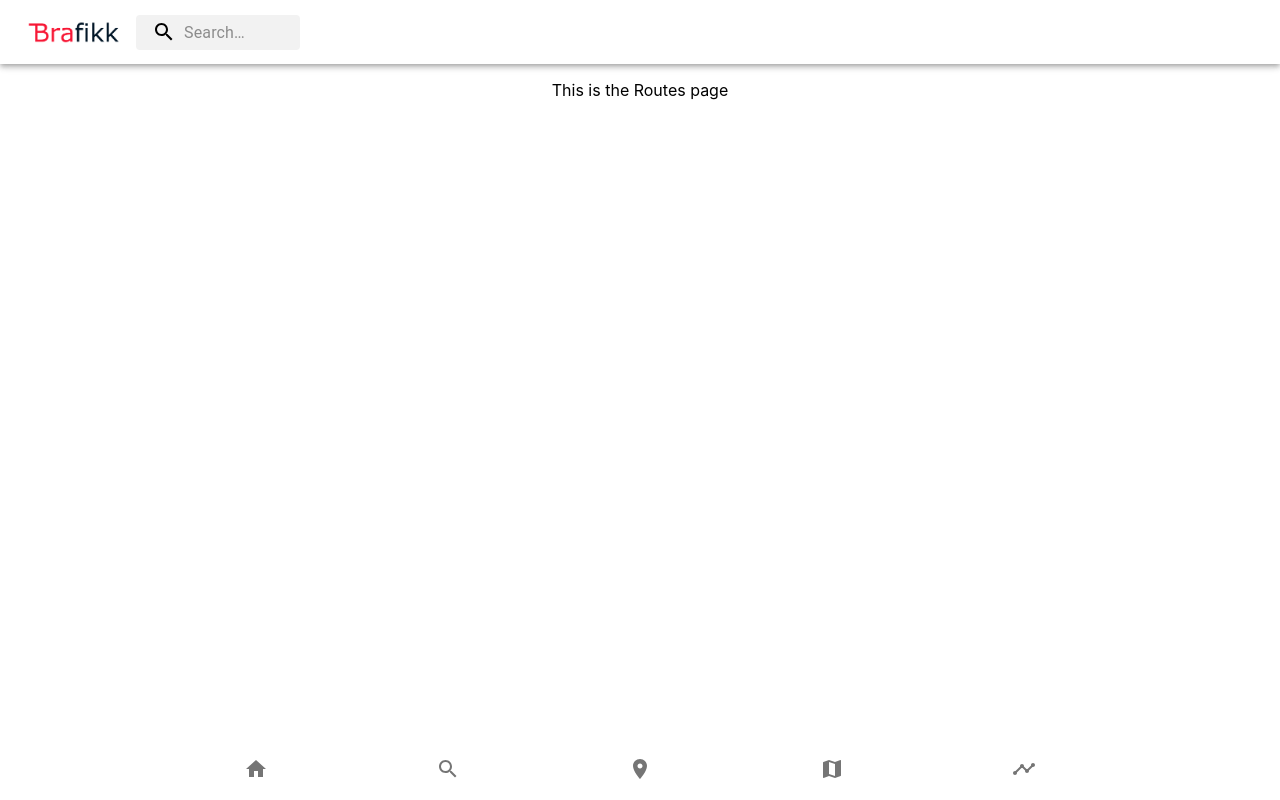
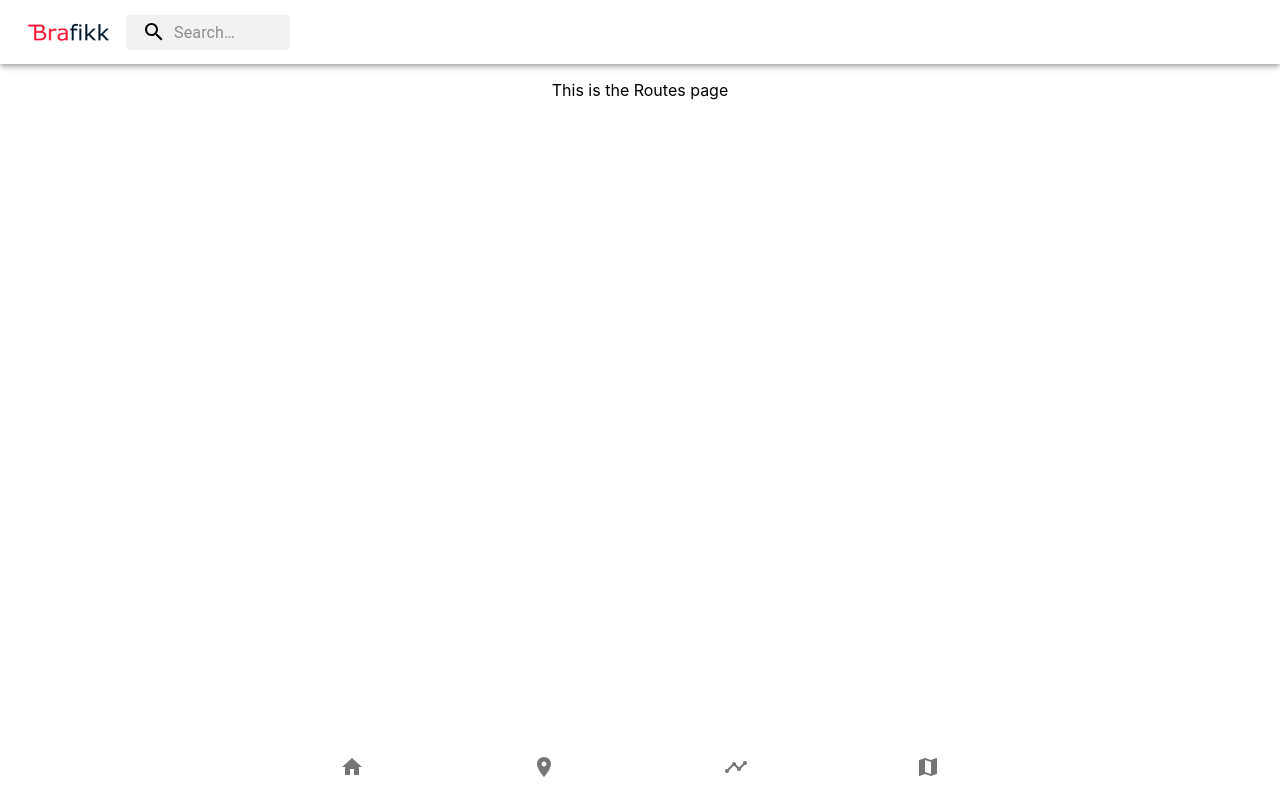
Before and after one commit to DAT251-gruppe7/DAT251-gruppe7-brafikk, a React (Create React App) app in the folder frontend/: page /routes in a window 1280 px wide. Built offline with nearby package versions, Linux system fonts and the light colour scheme.

Commit message:
fixed top banner and bottom navigation

```diff
--- a/frontend/src/components/LabelBottomNavigation.js
+++ b/frontend/src/components/LabelBottomNavigation.js
@@ -1,21 +1,26 @@
 import React from 'react';
+import { Link } from 'react-router-dom';
 import { makeStyles } from '@material-ui/core/styles';
-import BottomNavigation from '@material-ui/core/BottomNavigation';
-import BottomNavigationAction from '@material-ui/core/BottomNavigationAction';
+import { BottomNavigation, BottomNavigationAction } from '@material-ui/core';
 import LocationOnIcon from '@material-ui/icons/LocationOn';
 import HomeIcon from '@material-ui/icons/Home';
 import MapIcon from '@material-ui/icons/Map';
 import TimelineIcon from '@material-ui/icons/Timeline';
-import SearchIcon from '@material-ui/icons/Search';
-import { Link } from 'react-router-dom';
 
-const useStyles = makeStyles({
+const useStyles = makeStyles((theme) => ({
     stickToBottom: {
-        width: '100%',
-        position: 'fixed',
+        color: "#011936",
+        position: "fixed",
         bottom: 0,
+        left: 0,
+        right: 0,
+        width: "100%",
+        height: "60px",
+        "& .MuiBottomNavigationAction-root": {
+            minWidth: 'auto',
+        },
     },
-});
+}));
 
 export default function LabelBottomNavigation() {
     const classes = useStyles();
@@ -26,12 +31,11 @@ export default function LabelBottomNavigation() {
     };
 
     return (
-        <BottomNavigation value={value} onChange={handleChange} className={classes.stickToBottom}>
+        <BottomNavigation className={classes.stickToBottom} value={value} onChange={handleChange}  >
             <BottomNavigationAction label="Hjem" value="home" icon={<HomeIcon />} component={Link} to="/" />
-            <BottomNavigationAction label="Søk" value="seach" icon={<SearchIcon />} component={Link} to="/search" />
-            <BottomNavigationAction label="Points-of-interest" value="points" icon={<LocationOnIcon />} component={Link} to="/pointsofinterest" />
+            <BottomNavigationAction label="Steder" value="points" icon={<LocationOnIcon />} component={Link} to="/pointsofinterest" />
+            <BottomNavigationAction label="Ruter" value="routes" icon={<TimelineIcon />} component={Link} to="/routes" />
             <BottomNavigationAction label="Kart" value="map" icon={<MapIcon />} component={Link} to="/maps" />
-            <BottomNavigationAction label="Ruter" value="routes" icon={<TimelineIcon />} component={Link} to="/routes" />
         </BottomNavigation>
     );
 }
--- a/frontend/src/components/TopHeader.js
+++ b/frontend/src/components/TopHeader.js
@@ -2,7 +2,7 @@ import React from 'react';
 import { makeStyles, fade, darken } from '@material-ui/core/styles';
 import brafikk_logo from '../assets_frontend/brafikk_logo.png';
 import '../App.css';
-import { Card, CardMedia, AppBar, Toolbar, IconButton, InputBase } from '@material-ui/core';
+import { AppBar, Toolbar, IconButton, InputBase } from '@material-ui/core';
 import SettingsIcon from '@material-ui/icons/Settings';
 import SearchIcon from '@material-ui/icons/Search';
 
@@ -12,7 +12,7 @@ const useStyles = makeStyles((theme) => ({
         flexGrow: 1,
     },
     logo: {
-        maxWidth: 100,
+        maxWidth: 90,
         marginRight:theme.spacing(0.5),
     },
     search: {
```
